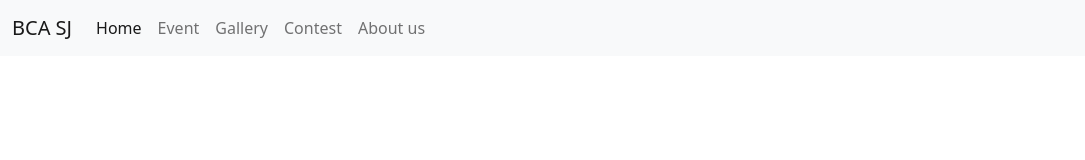
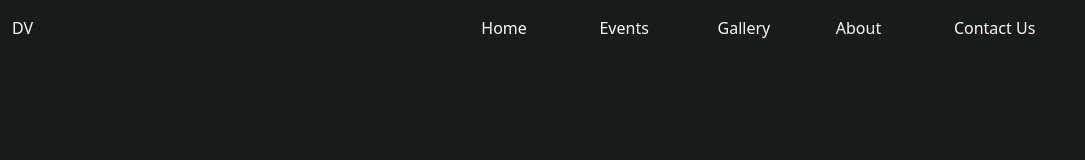
Before and after one commit to Aswindevpk/College-Website, a plain HTML site: page index.html in a window 1280 px wide. Shown: the whole page, without its empty margins (0-1085 px from the left). Drawn offline with nearby package versions, Linux system fonts and the light colour scheme.

Commit message:
navbar design changed

```diff
--- a/index.html
+++ b/index.html
@@ -1,36 +1,57 @@
 <!DOCTYPE html>
 <html lang="en">
+
 <head>
   <meta charset="UTF-8">
   <meta http-equiv="X-UA-Compatible" content="IE=edge">
   <meta name="viewport" content="width=device-width, initial-scale=1.0">
-    <title>Bca sjc</title>
+  <title>SJC</title>
   <link href="https://cdn.jsdelivr.net/npm/bootstrap@5.2.1/dist/css/bootstrap.min.css" rel="stylesheet"
     integrity="sha384-iYQeCzEYFbKjA/T2uDLTpkwGzCiq6soy8tYaI1GyVh/UjpbCx/TYkiZhlZB6+fzT" crossorigin="anonymous">
+  <link rel="stylesheet" href="style.css">
 </head>
+
 <body>
-    <nav class="navbar navbar-expand-lg navbar-light bg-light">
   <div class="container-fluid">
-          <a class="navbar-brand" href="#">BCA SJ</a>
-          <button class="navbar-toggler" type="button" data-bs-toggle="collapse" data-bs-target="#navbarNavAltMarkup" aria-controls="navbarNavAltMarkup" aria-expanded="false" aria-label="Toggle navigation">
-            <span class="navbar-toggler-icon"></span>
-          </button>
-          <div class="collapse navbar-collapse" id="navbarNavAltMarkup">
-            <div class="navbar-nav">
-              <a class="nav-link active" aria-current="page" href="#">Home</a>
-              <a class="nav-link" href="#">Event</a>
-              <a class="nav-link" href="#">Gallery</a>
-              <a class="nav-link" href="#">Contest</a>
-              <a class="nav-link" href="#">About us</a>
-            </div>
+    <div class="row">
+      <nav class="navbar navbar-expand-lg fixed-top ">
+        <div class="container-fluid">
+          <a id="navMainHead" class="nav-link active text-light" href="#">DV</a>
+
+          <div class="collapse navbar-collapse" id="navbarSupportedContent">
+            <ul class="navbar-nav mx-auto mb-2 mb-lg-0">
+
+              <li class="nav-item col-xl-4">
+                <a class="nav-link active text-light" href="#">Home</a>
+              </li>
+              <li class="nav-item col-xl-4">
+                <a class="nav-link active text-light" href="#">Events</a>
+              </li>
+              <li class="nav-item col-xl-4">
+                <a class="nav-link active text-light" href="#">Gallery</a>
+              </li>
+              <li class="nav-item col-xl-4">
+                <a class="nav-link active text-light" href="#">About</a>
+              </li>
+              <li class="nav-item col-xl-4">
+                <a class="nav-link active text-light" href="#">Contact Us</a>
+              </li>
+
+            </ul>
           </div>
         </div>
       </nav>
+    </div>
+    <div class="row">
+      <p>Vibes of devagiri </p>
+    </div>
+
+  </div>
 
 </body>
 <script src="https://cdn.jsdelivr.net/npm/bootstrap@5.2.1/dist/js/bootstrap.bundle.min.js"
-        integrity="sha384-u1OknCvxWvY5kfmNBILK2hRnQC3Pr17a+RTT6rIHI7NnikvbZlHgTPOOmMi466C8"
+  integrity="sha384-u1OknCvxWvY5kfmNBILK2hRnQC3Pr17a+RTT6rIHI7NnikvbZlHgTPOOmMi466C8" crossorigin="anonymous"></script>
+<script src="https://code.jquery.com/jquery-3.6.1.js" integrity="sha256-3zlB5s2uwoUzrXK3BT7AX3FyvojsraNFxCc2vC/7pNI="
   crossorigin="anonymous"></script>
-    <script src="https://code.jquery.com/jquery-3.6.1.js"
-        integrity="sha256-3zlB5s2uwoUzrXK3BT7AX3FyvojsraNFxCc2vC/7pNI=" crossorigin="anonymous"></script>
+
 </html>
--- /dev/null
+++ b/style.css
@@ -0,0 +1,31 @@
+:root {
+    --bg-color:#181C18;
+    --text-color: #ffffff;
+    --font-para : 'Roboto Mono';
+    --font-title : 'Verdana';
+}
+
+body{
+    background-color: var(--bg-color);
+    margin: 0;
+    padding: 0;
+}
+.navbar{
+    background-color: var(--bg-color);
+    box-shadow: #ffffff;
+}
+
+.active{
+    color: white;
+}
+
+#navMainHead{
+    color: white;
+
+}
+.nav-link{
+    align-items: right;
+
+}
+a{
+}
```
Also changed, not shown: images/images.jpg (added). Lines whose indentation alone changed are shown as unchanged.
